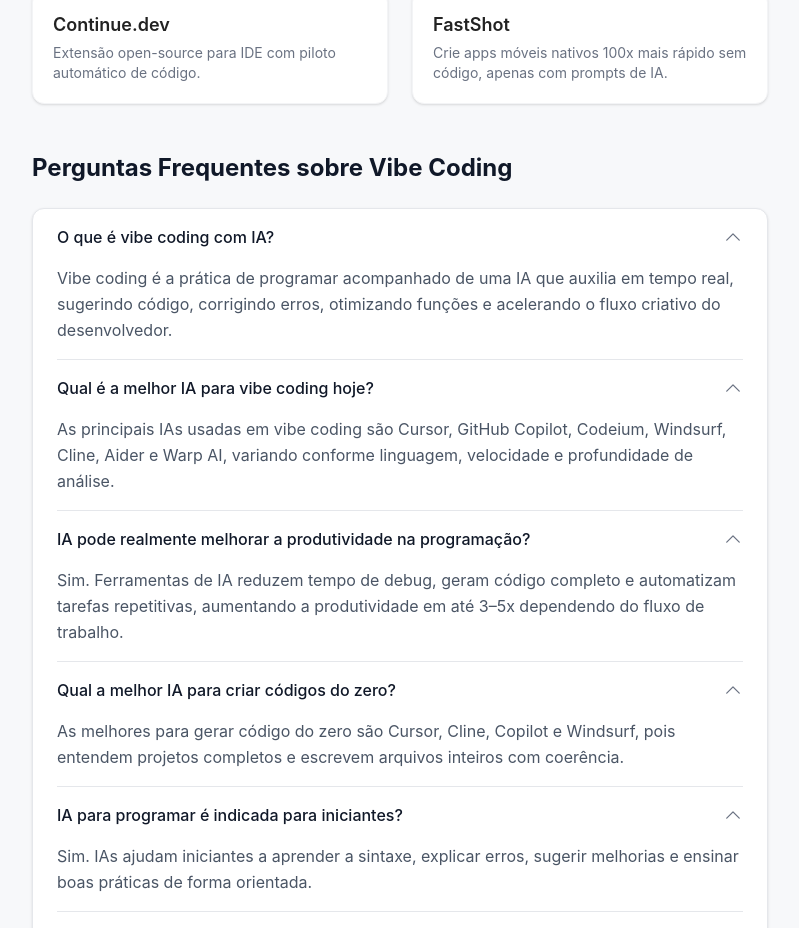
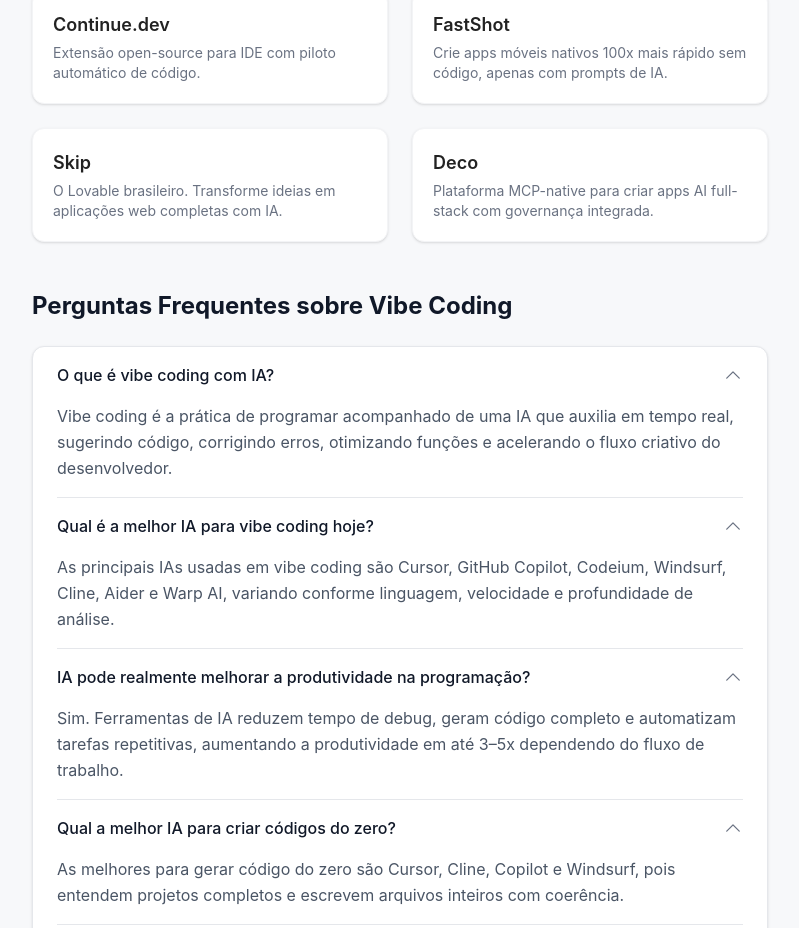
Before and after one commit to cavadema/hypehour, a Next.js app: page /ia-para-vibe-coding in a window 1280 px wide. Shown: the part 1280-2208 px from the top of the page, without its empty margins (240-1039 px from the left). Built offline with nearby package versions, Linux system fonts and the light colour scheme.

Commit message:
Feat: Add Skip and Deco to IA para Vibe Coding

```diff
--- a/app/ia-para-vibe-coding/page.tsx
+++ b/app/ia-para-vibe-coding/page.tsx
@@ -27,6 +27,8 @@
   { nome: "Aider", url: "https://aider.chat/", descricao: "Programação em par com IA diretamente no seu terminal." },
   { nome: "Continue.dev", url: "https://www.continue.dev/", descricao: "Extensão open-source para IDE com piloto automático de código." },
   { nome: "FastShot", url: "https://fastshot.ai/", descricao: "Crie apps móveis nativos 100x mais rápido sem código, apenas com prompts de IA." },
+  { nome: "Skip", url: "https://www.goskip.dev/", descricao: "O Lovable brasileiro. Transforme ideias em aplicações web completas com IA." },
+  { nome: "Deco", url: "https://www.decocms.com/", descricao: "Plataforma MCP-native para criar apps AI full-stack com governança integrada." },
 ];
 
 export default function IaParaVibeCoding() {
```
